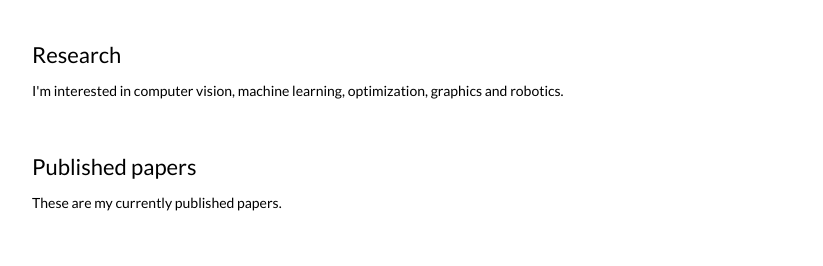
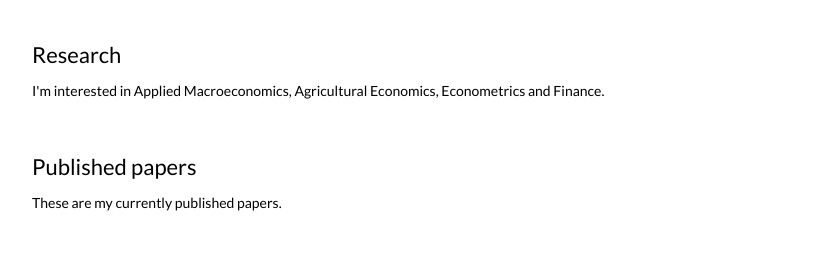
Before and after one commit to jprios/jprios, a Jekyll site: the page built from _posts/2019-06-02-venue.markdown, in a window 1280 px wide. Shown: the part 310-576 px from the top of the page, without its empty margins (228-1051 px from the left). Built offline with Jekyll 4.4.1, drawn with Linux system fonts in a browser that asks for light colours.

Commit message:
Fix research interests

```diff
--- a/_layouts/default.html
+++ b/_layouts/default.html
@@ -56,7 +56,7 @@
             <td style="padding:2.5%;width:100%;vertical-align:middle">
               <h2>Research</h2>
               <p>
-                I'm interested in computer vision, machine learning, optimization, graphics and robotics.
+                I'm interested in Applied Macroeconomics, Agricultural Economics, Econometrics and Finance.
               </p>
             </td>
           </tr>
```
